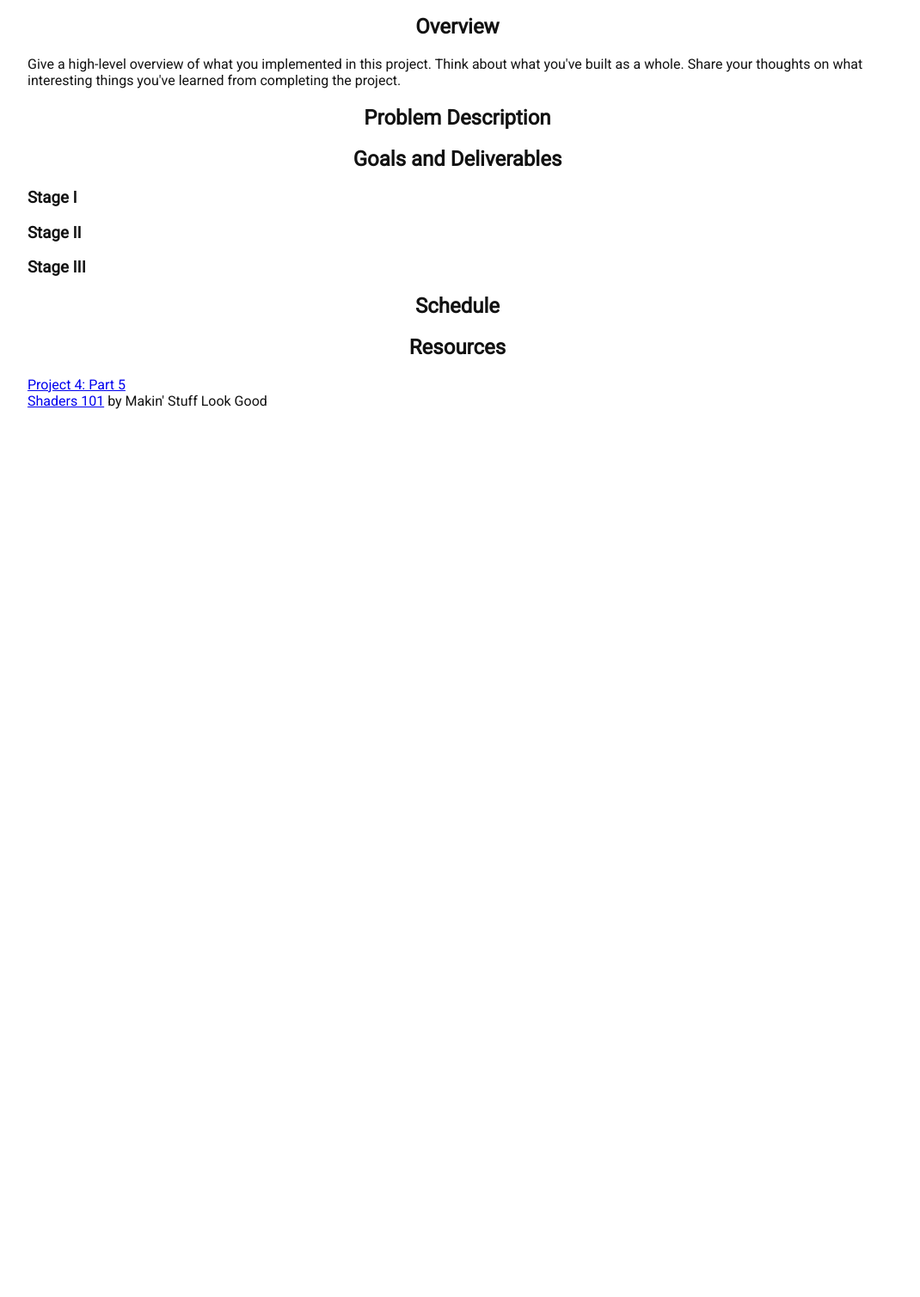
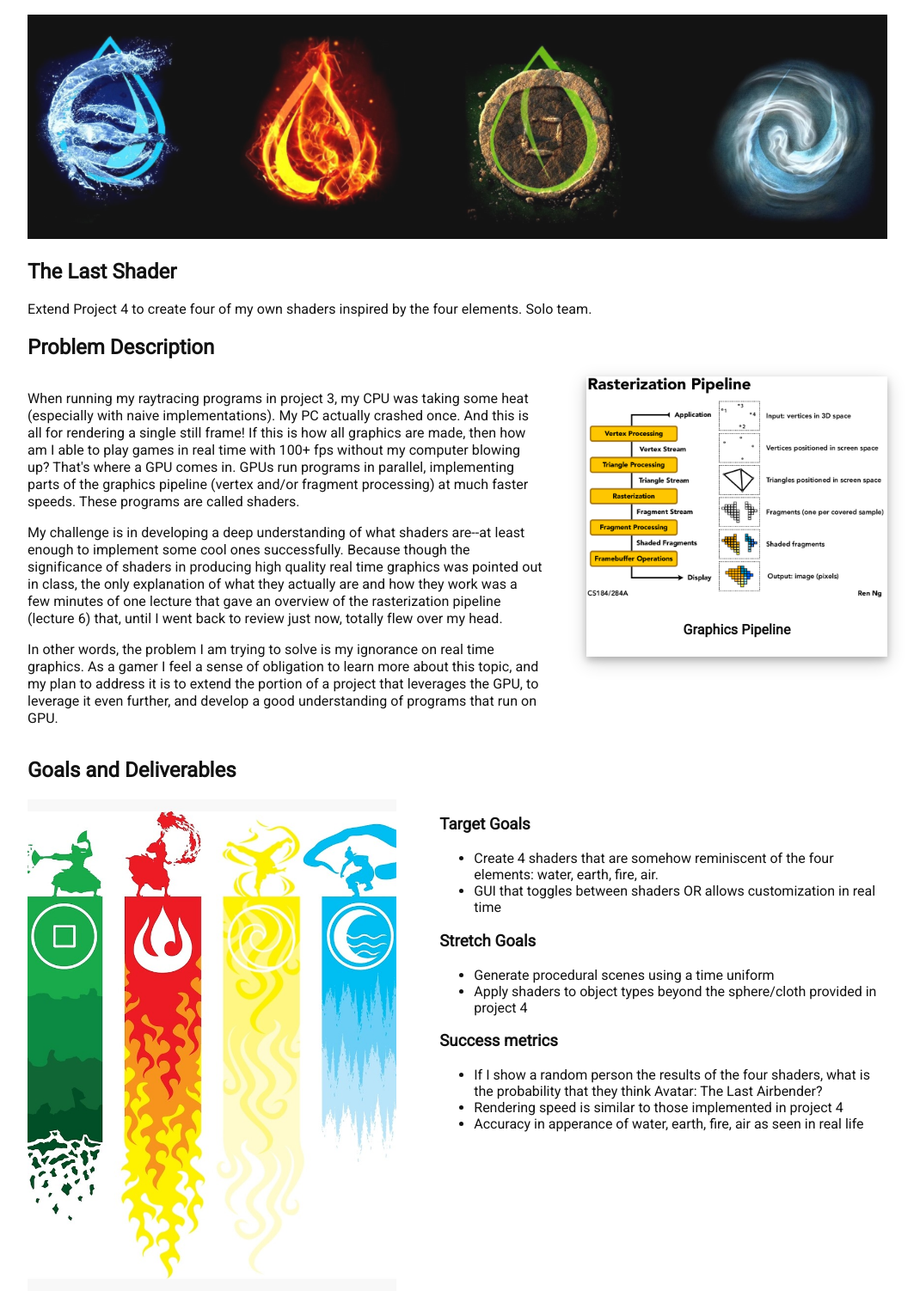
Before and after one commit to michelle54725/cs184-final, a plain HTML site: page docs/index.html in a window 1280 px wide. Shown: the part 271-1780 px from the top of the page at 86% size, without its empty margins (108-1178 px from the left). Before the commit the page ends 863 px from the top, so only its background shows below. Drawn offline with Linux system fonts and the light colour scheme.

Commit message:
project proposal

```diff
--- a/docs/index.html
+++ b/docs/index.html
@@ -3,8 +3,7 @@
 <head>
 <title>CS184 Final Project Proposal</title>
 <meta http-equiv="content-type" content="text/html; charset=utf-8" />
-<link rel="stylesheet" type="text/css" href="style.css">
-<link href="https://fonts.googleapis.com/css2?family=Roboto&display=swap" rel="stylesheet">
+<link rel="stylesheet" type="text/css" href="style.css" media="screen" />
 </head>
 
 <body>
@@ -12,19 +11,77 @@
 <h1 align="middle">Final Project Proposal</h1>
 <h2 align="middle">Michelle Mao</h2>
 
-<h2 align="middle">Overview</h2>
-<p>Give a high-level overview of what you implemented in this project. Think about what you've built as a whole. Share your thoughts on what interesting things you've learned from completing the project.</p>
+<div class="image-blurred-edge">
+    <img src="images/elements1.jpg" style="width:100%;"/>
+</div>
 
-<h2 align="middle">Problem Description</h2>
-<h2 align="middle">Goals and Deliverables</h2>
-    <h3>Stage I</h3>
-    <h3>Stage II</h3>
-    <h3>Stage III</h3>
-<h2 align="middle">Schedule</h2>
-<h2 align="middle">Resources</h2>
-    <p>
+<h2 align="left">The Last Shader</h2>
+    <p>Extend Project 4 to create four of my own shaders inspired by the four elements. Solo team.</p>
+
+<h2 align="left">Problem Description</h2>
+    <div class="flex_container">
+    <div class="flex_left">
+        <p style="width:600px">When running my raytracing programs in project 3, my CPU was taking some heat (especially with naive implementations). My PC actually crashed once. And this is all for rendering a single still frame! If this is how all graphics are made, then how am I able to play games in real time with 100+ fps without my computer blowing up? That's where a GPU comes in. GPUs run programs in parallel, implementing parts of the graphics pipeline (vertex and/or fragment processing) at much faster speeds. These programs are called shaders.</p>
+        <p style="width:600px">My challenge is in developing a deep understanding of what shaders are--at least enough to implement some cool ones successfully. Because though the significance of shaders in producing high quality real time graphics was pointed out in class, the only explanation of what they actually are and how they work was a few minutes of one lecture that gave an overview of the rasterization pipeline (lecture 6) that, until I went back to review just now, totally flew over my head.</p>
+        <p style="width:600px">In other words, the problem I am trying to solve is my ignorance on real time graphics. As a gamer I feel a sense of obligation to learn more about this topic, and my plan to address it is to extend the portion of a project that leverages the GPU, to leverage it even further, and develop a good understanding of programs that run on GPU.</p>
+    </div>
+    <div class="flex_right">
+        <div class="polaroid">
+            <img src="images/graphics_pipeline.PNG" style="width:100%" />
+                <div class="container">
+                    <p><b>Graphics Pipeline</b></p>
+                </div>
+        </div>
+    </div>
+    </div>
+
+<h2 align="left">Goals and Deliverables</h2>
+    <div class="flex_container">
+    <div class="flex_left">
+        <img src="images/elements3.jpg" style="width:100%"/>
+    </div>
+    <div class="flex_right">
+        <h3>Target Goals</h3>
+        <ul>
+            <li>Create 4 shaders that are somehow reminiscent of the four elements: water, earth, fire, air. </li>
+            <li>GUI that toggles between shaders OR allows customization in real time</li>
+        </ul>
+
+        <h3>Stretch Goals</h3>
+        <ul>
+            <li>Generate procedural scenes using a time uniform</li>
+            <li>Apply shaders to object types beyond the sphere/cloth provided in project 4</li>
+        </ul>
+
+        <h3>Success metrics</h3>
+        <ul>
+            <li>If I show a random person the results of the four shaders, what is the probability that they think Avatar: The Last Airbender?</li>
+            <li>Rendering speed is similar to those implemented in project 4</li>
+            <li>Accuracy in apperance of water, earth, fire, air as seen in real life</li>
+        </ul>
+    </div>
+    </div>
+
+<h2 align="left">Schedule</h2>
+    <ul style="list-style:none; padding-left:0; letter-spacing: 0.005em; line-height: 2;">
+        <li><b>Days  1-3:  </b>1) Complete Project 4, and 2) play around with shaders implemented </li>
+        <li><b>Days  4-6:  </b>Choose one of four elements and 1) understand some existing shaders replicating it, and 2) write my own shader for it</li>
+        <li><b>Days 7-10:</b> Write all four shaders</li>
+        <li><b>Days 11-14:</b> Editing existing GUI + stretch goals</li>
+    </ul>
+<h2 align="left">Resources</h2>
+    <ul style="list-style:none; padding-left:0; letter-spacing: 0.005em; line-height: 2;">
+        <li><b>Software: </b>OpenGL/GLSL, Visual Studio</li>
+        <li><b>Hardware: </b>i7-950, NVIDIA GeForce GTX 950</li>
+        <li><b>OS: </b>Windows 10</li>
+    </ul>
+    <p style="margin-bottom:4px"><b>References:</b></p>
+    <p class="none">
         <a href="https://cs184.eecs.berkeley.edu/su20/docs/proj4-part-5">Project 4: Part 5</a><br />
-        <a href="https://www.youtube.com/watch?v=T-HXmQAMhG0">Shaders 101</a> by Makin' Stuff Look Good
+        <a href="https://learnopengl.com/Getting-started/Shaders">Learn OpenGL</a><br />
+        <a href="https://www.youtube.com/watch?v=T-HXmQAMhG0">Shaders 101</a> by Makin' Stuff Look Good<br />
+        <a href="https://en.wikibooks.org/wiki/GLSL_Programming/Unity/Toon_Shading">Toon Shading</a> Wikibooks Page<br />
+        <a href="https://shadertoy.com">Shadertoy</a> for inspiration
     </p>
 
 </body>
--- a/docs/style.css
+++ b/docs/style.css
@@ -1,12 +1,54 @@
+@import url('https://fonts.googleapis.com/css2?family=Roboto&display=swap');
 body {
     padding: 100px;
     width: 1000px;
     margin: auto;
     text-align: left;
-    font-weight: 300;
+    font-weight: 300px;
     font-family: 'Roboto', sans-serif;
     color: #121212;
 }
 h1, h2, h3, h4 {
     font-family: 'Roboto', sans-serif;
 }
+p {
+    font-size: 16px;
+    letter-spacing: 0.005em;
+    line-height: 1.25;
+}
+p.none {
+    font-size: 17px;
+    letter-spacing: 0.005em;
+    line-height: 1.5;
+    padding: 0 0 0 0;
+    margin: 0 0 0 0;
+}
+
+div.flex_container {
+    display: flex;
+    justify-content: flex-start;
+    align-items: flex-start;
+}
+div.flex_left{
+    margin-right: 50px;
+}
+div.flex_right{
+    object-fit: contain;
+}
+
+div.polaroid {
+  width: 100%;
+  background-color: white;
+  box-shadow: 0 4px 8px 0 rgba(0, 0, 0, 0.2), 0 6px 20px 0 rgba(0, 0, 0, 0.19);
+}
+
+div.container {
+  text-align: center;
+  padding: 5px 8px;
+}
+
+div.image-blurred-edge {
+    /* you need to match the shadow color to your background or image border for the desired effect*/
+    opacity: 0.92;
+    box-shadow: 0 0 8px 8px white inset;
+}
```
Also changed, not shown: docs/images/elements1.jpg (added), docs/images/elements2.jpg (added), docs/images/elements3.jpg (added), docs/images/graphics_pipeline.PNG (added).
